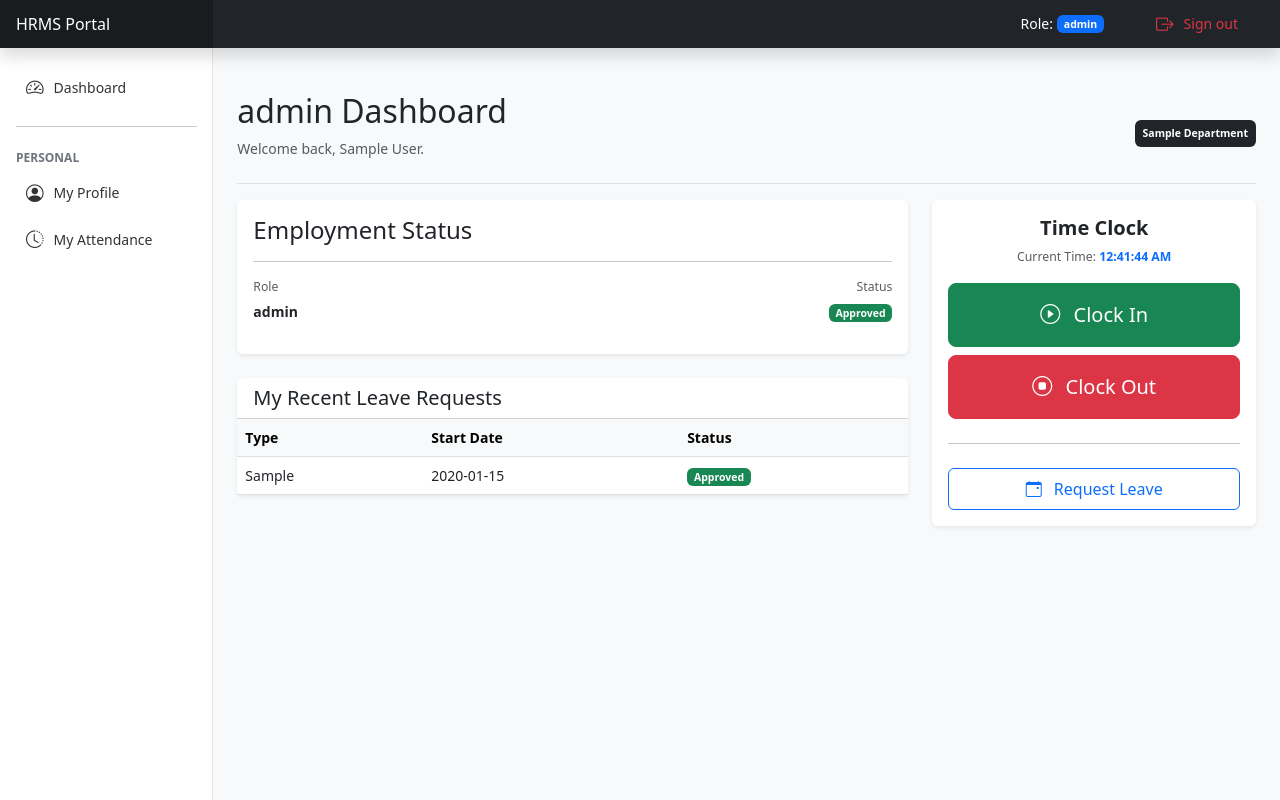
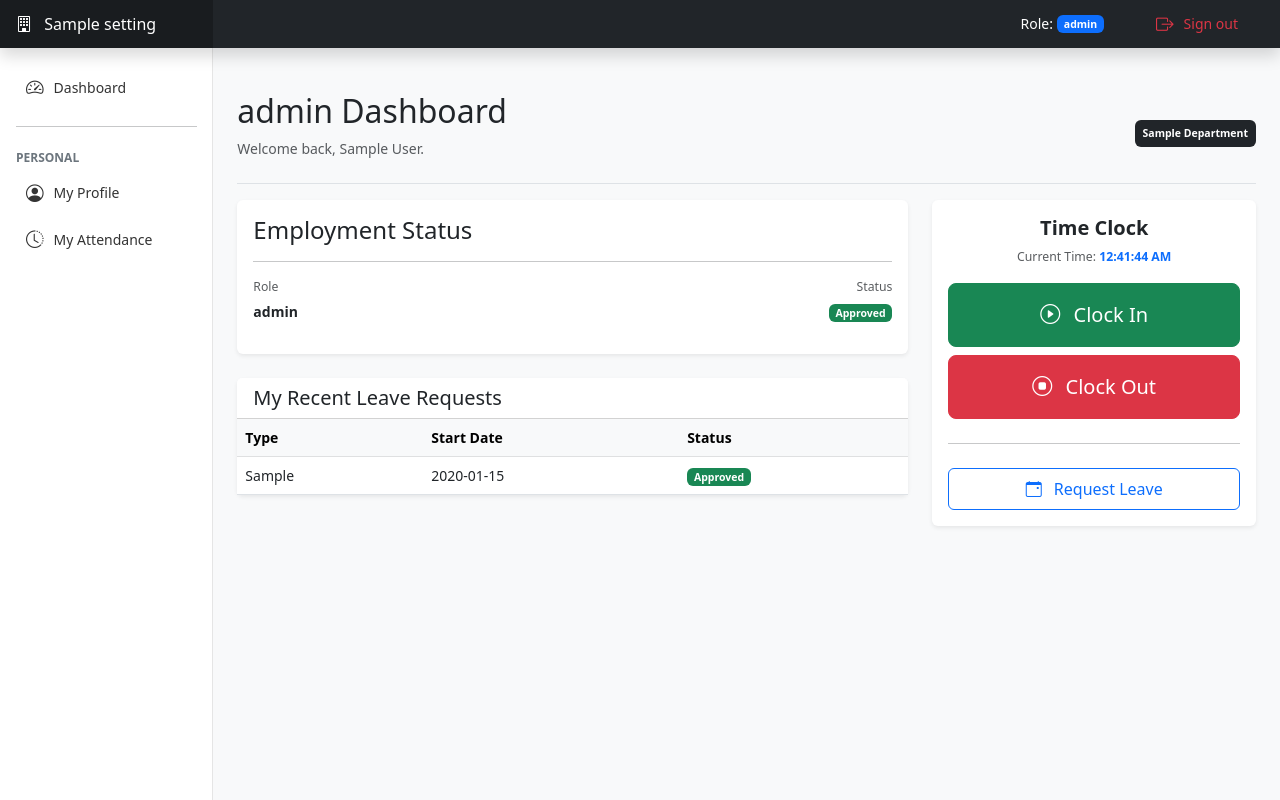
Before and after one commit to MrRajiii/flask-hrm-system, a Flask app: page /dashboard in a window 1280 px wide. Run offline with Flask 3, Linux system fonts and the light colour scheme; a user stored in the database is signed in; tables that the repository leaves empty hold one stand-in row (values such as "Sample post").

Commit message:
Fix: Changed hard coded text in navbar.

```diff
--- a/app/templates/base.html
+++ b/app/templates/base.html
@@ -22,7 +22,9 @@
 <body class="bg-light">
 
     <header class="navbar navbar-dark sticky-top bg-dark flex-md-nowrap p-0 shadow">
-        <a class="navbar-brand col-md-3 col-lg-2 me-0 px-3 fs-6" href="/">HRMS Portal</a>
+        <a class="navbar-brand col-md-3 col-lg-2 me-0 px-3 fs-6" href="/">
+            <i class="bi bi-building me-2"></i> {{ company_settings.company_name }}
+        </a>
         <div class="navbar-nav w-100 d-flex flex-row justify-content-end px-3">
             {% if current_user.is_authenticated %}
                 <span class="nav-link px-3 text-white">Role: <span class="badge bg-primary ms-1">{{ current_user.role }}</span></span>
```
